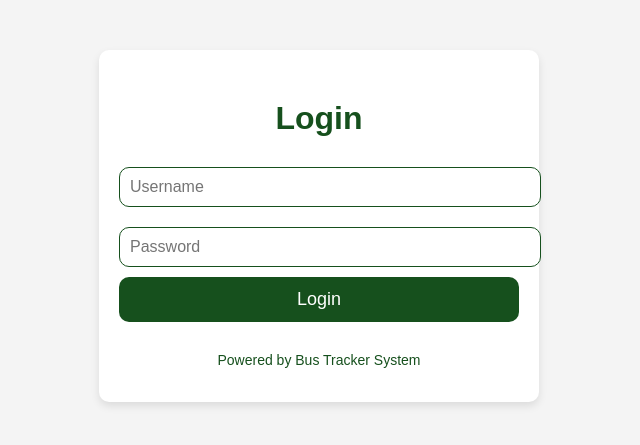
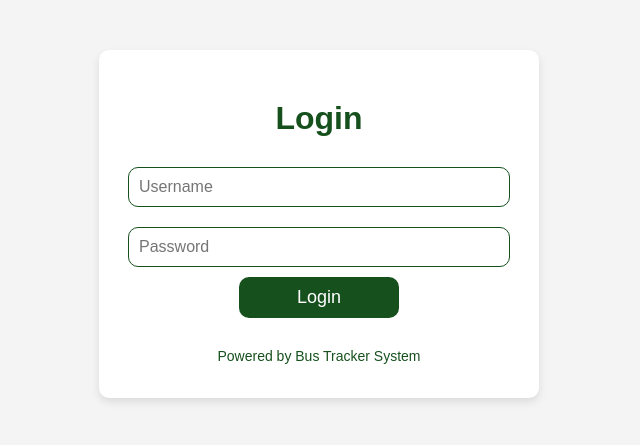
Before and after one commit to meawsin/Bus_tracker_admin_side, a PHP site: page /login.php in a window 1280 px wide. Shown: the top 445 px of the page, without its empty margins (321-961 px from the left). Run offline with PHP 8.4, Linux system fonts and the light colour scheme.

Commit message:
Update complaints, fixed login issue

```diff
--- a/complaints.php
+++ b/complaints.php
@@ -40,6 +40,8 @@ include 'drawer.php';
                     <th style="padding: 10px;">Name</th>
                     <th style="padding: 10px;">Subject</th>
                     <th style="padding: 10px;">Details</th>
+                    <th style="padding: 10px;">BUP ID</th>
+                    <th style="padding: 10px;">Contact No.</th>
                     <th style="padding: 10px;">Status</th>
                     <th style="padding: 10px;">Action</th>
                 </tr>
@@ -50,7 +52,9 @@ include 'drawer.php';
                         <td style="padding: 10px;"><?= $row['id'] ?></td>
                         <td style="padding: 10px;"><?= $row['Name'] ?></td>
                         <td style="padding: 10px;"><?= $row['SUBJECT'] ?></td>
-                        <td style="padding: 10px;"><?= nl2br(substr($row['Details'], 0, 150)) ?><?php if (strlen($row['Details']) > 150) echo '...'; ?></td>
+                        <td style="padding: 10px;"><?= nl2br(substr($row['Details'], 0, 150)) ?><?php if (strlen($row['Details']) > 250) echo '...'; ?></td>
+                        <td style="padding: 10px;"><?= $row['BUP_ID'] ?></td>
+                        <td style="padding: 10px;"><?= $row['Contact_No'] ?></td>
                         <td style="padding: 10px;"><?= ucfirst(str_replace('_', ' ', $row['Status'])) ?></td>
                         <td style="padding: 10px;">
                             <form method="POST" style="display: flex; gap: 10px; align-items: center;">
--- a/login.php
+++ b/login.php
@@ -8,14 +8,12 @@ if ($_SERVER["REQUEST_METHOD"] == "POST") {
     $username = $_POST['username'];
     $password = $_POST['password'];
 
-    // SQL query to check if the username exists in the database
     $sql = "SELECT * FROM admins WHERE username = '$username'";
     $result = $conn->query($sql);
 
     if ($result->num_rows > 0) {
         $row = $result->fetch_assoc();
 
-        // Direct comparison of the password (no hashing)
         if ($password == $row['password']) {
             $_SESSION['adminName'] = $row['username'];
             header("Location: index.php");
@@ -51,6 +49,7 @@ if ($_SERVER["REQUEST_METHOD"] == "POST") {
             background-color: #fff;
             box-shadow: 0 4px 8px rgba(0, 0, 0, 0.1);
             border-radius: 10px;
+            text-align: center;
         }
 
         .logo {
@@ -71,7 +70,7 @@ if ($_SERVER["REQUEST_METHOD"] == "POST") {
 
         input[type="text"],
         input[type="password"] {
-            width: 100%;
+            width: 90%;
             padding: 10px;
             margin: 10px 0;
             border: 1px solid #16501d;
@@ -86,8 +85,8 @@ if ($_SERVER["REQUEST_METHOD"] == "POST") {
         }
 
         button {
-            width: 100%;
-            padding: 12px;
+            width: 40%;
+            padding: 10px;
             background-color: #16501d;
             color: white;
             border: none;
@@ -103,7 +102,7 @@ if ($_SERVER["REQUEST_METHOD"] == "POST") {
         .error-message {
             color: red;
             text-align: center;
-            margin-top: 10px;
+            margin-top: 14px;
         }
 
         .footer {
@@ -118,7 +117,7 @@ if ($_SERVER["REQUEST_METHOD"] == "POST") {
 <body>
     <div class="container">
         <div class="logo">
-            <i class="fas fa-bus"></i> <!-- FontAwesome bus icon -->
+            <i class="fas fa-bus"></i>
         </div>
         <h1>Login</h1>
         <form method="post" action="login.php">
```
